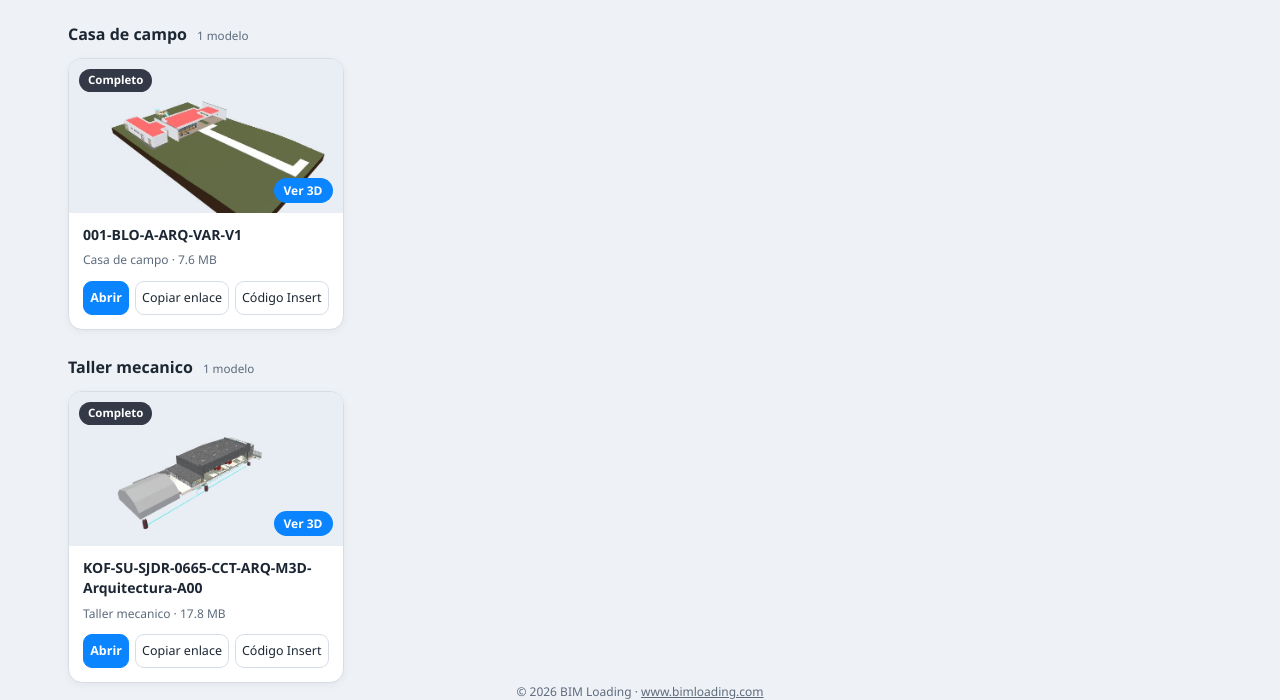
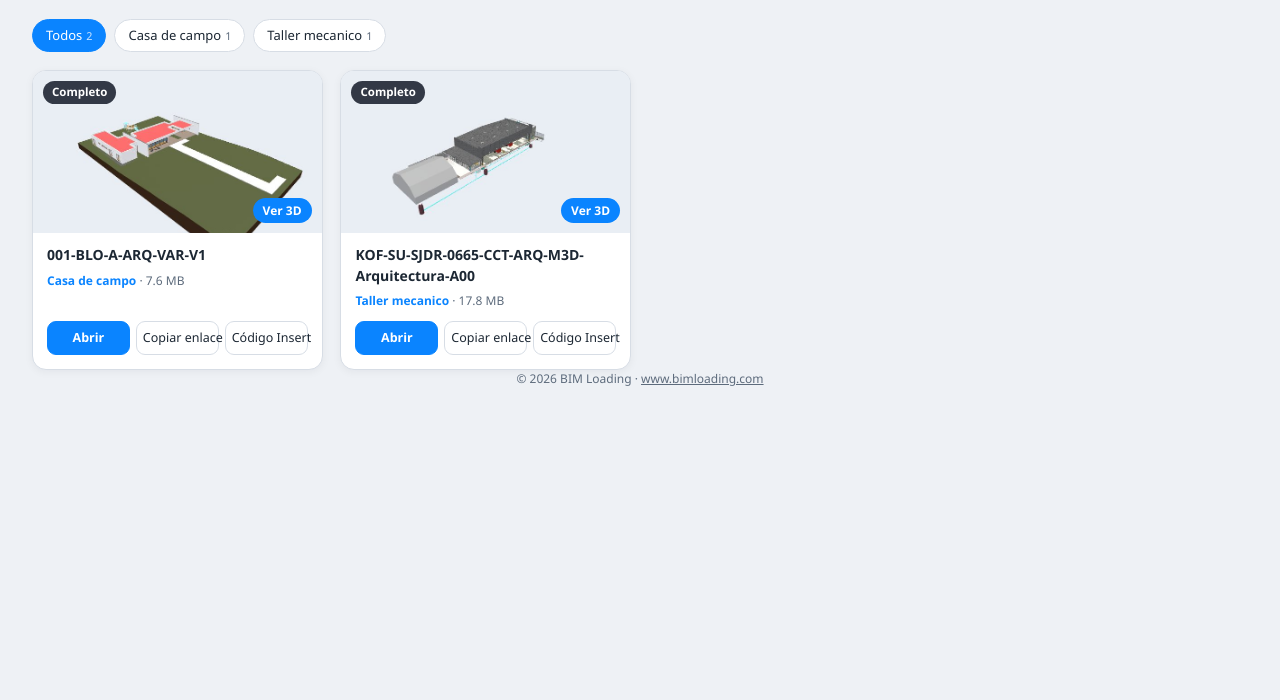
Before and after one commit to RUDOBIM/modelos, a plain HTML site: page galeria.html in a window 1280 px wide. Shown: the part 123-823 px from the top of the page. After the commit the page ends 800 px from the top, so only its background shows below. Drawn offline with Linux system fonts and the light colour scheme.

Commit message:
Galería: rejilla única que se acomoda al ancho de la ventana, filtros por proyecto
Co-Authored-By: Claude Opus 5.5 <noreply@anthropic.com>
Claude-Session: https://claude.ai/code/session_01TqKVpxdxrSPtZwaSCv4Jkf

```diff
--- a/galeria.html
+++ b/galeria.html
@@ -13,7 +13,7 @@
          font: 14px/1.45 "Segoe UI", system-ui, -apple-system, Roboto, Arial, sans-serif; }
   header { position: sticky; top: 0; z-index: 2; background: rgba(255,255,255,.92); backdrop-filter: blur(8px);
            border-bottom: 1px solid var(--borde); }
-  .cont { max-width: 1180px; margin: 0 auto; padding: 0 18px; }
+  .cont { max-width: 1680px; margin: 0 auto; padding: 0 clamp(12px, 2.5vw, 32px); }
   .cab { display: flex; align-items: center; gap: 14px; height: 60px; }
   .marca { font-weight: 700; letter-spacing: .14em; font-size: 14px; color: #0b1220; white-space: nowrap; }
   .marca span { color: var(--acento); }
@@ -25,10 +25,15 @@
   main { padding: 26px 0 50px; }
   h1 { font-size: 24px; margin: 0 0 4px; }
   .intro { color: var(--tenue); margin: 0 0 22px; }
-  .proyecto { margin: 26px 0 12px; display: flex; align-items: baseline; gap: 10px; }
-  .proyecto h2 { font-size: 16px; margin: 0; }
-  .proyecto small { color: var(--tenue); }
-  .rejilla { display: grid; grid-template-columns: repeat(auto-fill, minmax(260px, 1fr)); gap: 14px; }
+  .rejilla { display: grid; gap: clamp(10px, 1.4vw, 18px);
+             grid-template-columns: repeat(auto-fill, minmax(min(100%, 285px), 1fr)); }
+  .chips { display: flex; flex-wrap: wrap; gap: 8px; margin: 0 0 18px; }
+  .chip { padding: 6px 13px; border-radius: 999px; border: 1px solid var(--borde); background: #fff;
+          font: inherit; font-size: 13px; color: var(--texto); cursor: pointer; }
+  .chip small { color: var(--tenue); margin-left: 4px; }
+  .chip.activo { background: var(--acento); border-color: var(--acento); color: #fff; }
+  .chip.activo small { color: rgba(255,255,255,.8); }
+  .meta .proy { color: var(--acento); font-weight: 600; }
   .tarjeta { background: #fff; border: 1px solid var(--borde); border-radius: 14px; overflow: hidden;
              display: flex; flex-direction: column; box-shadow: 0 2px 8px rgba(16,24,40,.05);
              transition: box-shadow .15s, transform .15s; }
@@ -45,9 +50,9 @@
   .cuerpo { padding: 12px 14px 14px; display: flex; flex-direction: column; gap: 6px; flex: 1; }
   .nombre { font-weight: 600; word-break: break-word; }
   .meta { color: var(--tenue); font-size: 12px; }
-  .acciones { display: flex; gap: 6px; margin-top: auto; padding-top: 6px; }
+  .acciones { display: flex; flex-wrap: wrap; gap: 6px; margin-top: auto; padding-top: 6px; }
   .acciones a, .acciones button { flex: 1; padding: 7px 6px; border-radius: 9px; font: inherit; font-size: 12.5px;
-               text-align: center; cursor: pointer; text-decoration: none; border: 1px solid var(--borde);
+               min-width: 0; text-align: center; cursor: pointer; text-decoration: none; border: 1px solid var(--borde);
                background: #fff; color: var(--texto); white-space: nowrap; }
   .acciones a.prim { background: var(--acento); border-color: var(--acento); color: #fff; font-weight: 600; }
   .acciones button:hover { background: #f1f4f8; }
@@ -77,6 +82,7 @@
 <main class="cont">
   <h1>Modelos 3D</h1>
   <p class="intro">Explora los modelos en el navegador, en PC o celular, sin instalar nada.</p>
+  <div id="chips" class="chips" hidden></div>
   <div id="estado" class="aviso">Cargando modelos…</div>
   <div id="lista"></div>
 </main>
@@ -107,10 +113,43 @@
     setTimeout(() => { btn.textContent = antes; btn.classList.remove("ok"); }, 1600);
   }
 
-  let modelos = [];
+  let modelos = [], proyectoSel = "";
+  function tarjeta(m) {
+    const url = urlVisor(m);
+    const t = document.createElement("article"); t.className = "tarjeta";
+    const imagen = m.miniatura ? '<img src="' + esc(m.miniatura) + '?v=' + encodeURIComponent(m.fecha || "") + '" alt="" loading="lazy">' : "";
+    t.innerHTML =
+      '<a class="portada" href="' + esc(url) + '" aria-label="Abrir ' + esc(m.nombre) + '">' + icono + imagen +
+      (m.tipo ? '<span class="tipo">' + esc(m.tipo) + '</span>' : "") + '<span class="ir">Ver 3D</span></a>' +
+      '<div class="cuerpo"><div class="nombre">' + esc(m.nombre) + '</div>' +
+      '<div class="meta"><span class="proy">' + esc(m.proyecto) + "</span> · " + tam(m.peso) + '</div>' +
+      '<div class="acciones"><a class="prim" href="' + esc(url) + '">Abrir</a>' +
+      '<button type="button" data-a="enlace">Copiar enlace</button>' +
+      '<button type="button" data-a="insert">Código Insert</button></div></div>';
+    const img = t.querySelector("img");
+    if (img) img.onerror = () => img.remove();
+    t.querySelector('[data-a="enlace"]').onclick = (e) => copiar(e.currentTarget, url);
+    t.querySelector('[data-a="insert"]').onclick = (e) => copiar(e.currentTarget, insert(m));
+    return t;
+  }
+  function pintarChips() {
+    const cuenta = new Map();
+    modelos.forEach((m) => cuenta.set(m.proyecto, (cuenta.get(m.proyecto) || 0) + 1));
+    const cont = $("chips"); cont.innerHTML = "";
+    cont.hidden = cuenta.size < 2;
+    const opciones = [["", "Todos", modelos.length], ...[...cuenta.keys()].sort((a, b) => a.localeCompare(b, "es")).map((p) => [p, p, cuenta.get(p)])];
+    opciones.forEach(([valor, texto, n]) => {
+      const c = document.createElement("button"); c.type = "button";
+      c.className = "chip" + (valor === proyectoSel ? " activo" : "");
+      c.innerHTML = esc(texto) + "<small>" + n + "</small>";
+      c.onclick = () => { proyectoSel = valor; pintarChips(); pintar($("buscar").value); };
+      cont.appendChild(c);
+    });
+  }
   function pintar(filtro) {
     const f = (filtro || "").toLowerCase().trim();
-    const vis = modelos.filter((m) => !f || (m.proyecto + " " + m.nombre).toLowerCase().includes(f));
+    const vis = modelos.filter((m) => (!proyectoSel || m.proyecto === proyectoSel) &&
+                                      (!f || (m.proyecto + " " + m.nombre).toLowerCase().includes(f)));
     const lista = $("lista"); lista.innerHTML = "";
     if (!vis.length) {
       $("estado").hidden = false; $("estado").className = "aviso";
@@ -118,33 +157,11 @@
       return;
     }
     $("estado").hidden = true;
-    const grupos = new Map();
-    vis.forEach((m) => { if (!grupos.has(m.proyecto)) grupos.set(m.proyecto, []); grupos.get(m.proyecto).push(m); });
-    [...grupos.keys()].sort((a, b) => a.localeCompare(b, "es")).forEach((p) => {
-      const ms = grupos.get(p);
-      const h = document.createElement("div"); h.className = "proyecto";
-      h.innerHTML = "<h2>" + esc(p) + "</h2><small>" + ms.length + (ms.length === 1 ? " modelo" : " modelos") + "</small>";
-      const rej = document.createElement("div"); rej.className = "rejilla";
-      ms.sort((a, b) => a.nombre.localeCompare(b.nombre, "es")).forEach((m) => {
-        const url = urlVisor(m);
-        const t = document.createElement("article"); t.className = "tarjeta";
-        const imagen = m.miniatura ? '<img src="' + esc(m.miniatura) + '?v=' + encodeURIComponent(m.fecha || "") + '" alt="" loading="lazy">' : "";
-        t.innerHTML =
-          '<a class="portada" href="' + esc(url) + '" aria-label="Abrir ' + esc(m.nombre) + '">' + icono + imagen +
-          (m.tipo ? '<span class="tipo">' + esc(m.tipo) + '</span>' : "") + '<span class="ir">Ver 3D</span></a>' +
-          '<div class="cuerpo"><div class="nombre">' + esc(m.nombre) + '</div>' +
-          '<div class="meta">' + esc(m.proyecto) + " · " + tam(m.peso) + '</div>' +
-          '<div class="acciones"><a class="prim" href="' + esc(url) + '">Abrir</a>' +
-          '<button type="button" data-a="enlace">Copiar enlace</button>' +
-          '<button type="button" data-a="insert">Código Insert</button></div></div>';
-        const img = t.querySelector("img");
-        if (img) img.onerror = () => img.remove();
-        t.querySelector('[data-a="enlace"]').onclick = (e) => copiar(e.currentTarget, url);
-        t.querySelector('[data-a="insert"]').onclick = (e) => copiar(e.currentTarget, insert(m));
-        rej.appendChild(t);
-      });
-      lista.append(h, rej);
-    });
+    // Una sola rejilla: las tarjetas se acomodan de izquierda a derecha y bajan de fila según el ancho de la ventana.
+    const rej = document.createElement("div"); rej.className = "rejilla";
+    vis.sort((a, b) => a.proyecto.localeCompare(b.proyecto, "es") || a.nombre.localeCompare(b.nombre, "es"))
+       .forEach((m) => rej.appendChild(tarjeta(m)));
+    lista.appendChild(rej);
   }
 
   async function cargar() {
@@ -158,6 +175,7 @@
         nombre: String(m.nombre || ""), proyecto: proyectoBonito(m.proyecto), tipo: m.tipo || "",
         ruta: m.ruta, miniatura: rutaSegura(m.miniatura) ? m.miniatura : "", peso: Number(m.bytes) || 0, fecha: m.fecha || ""
       }));
+      pintarChips();
       pintar($("buscar").value);
     } catch (e) {
       $("estado").hidden = false; $("estado").className = "aviso error";
```
